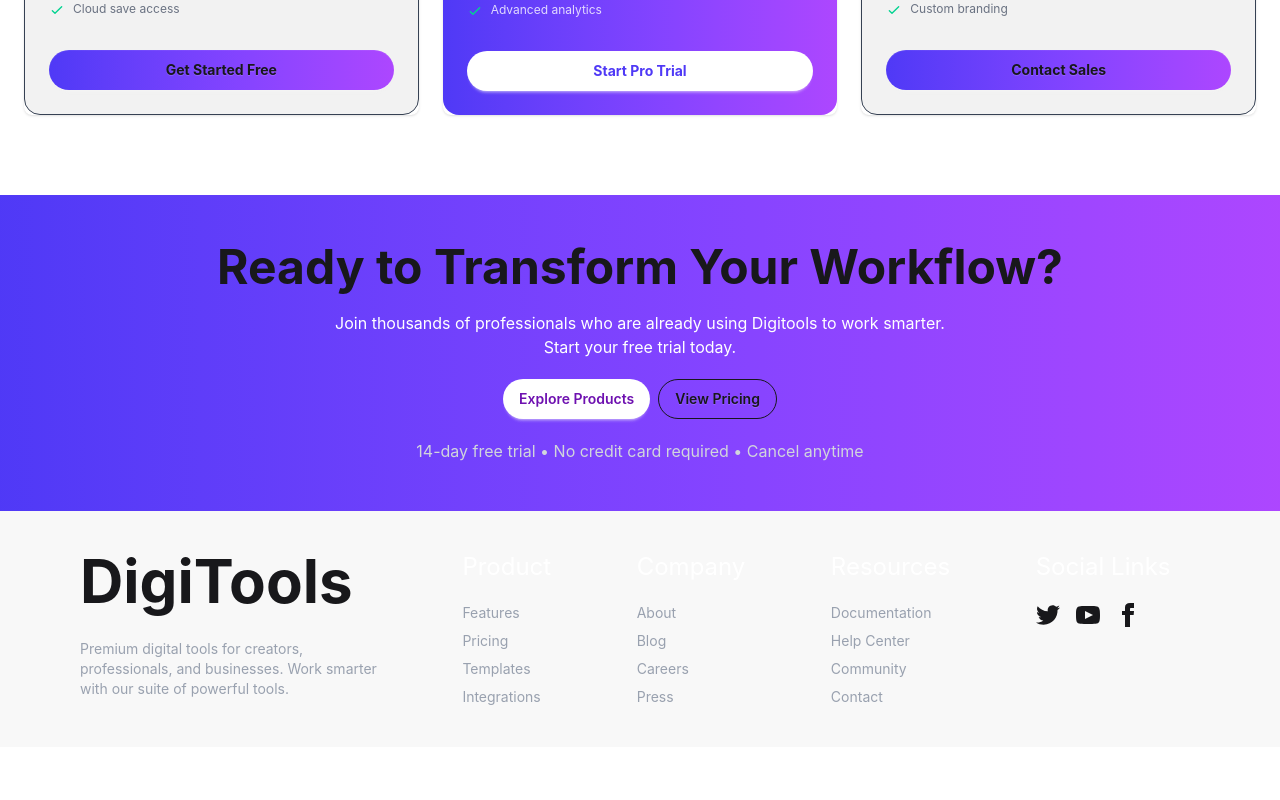
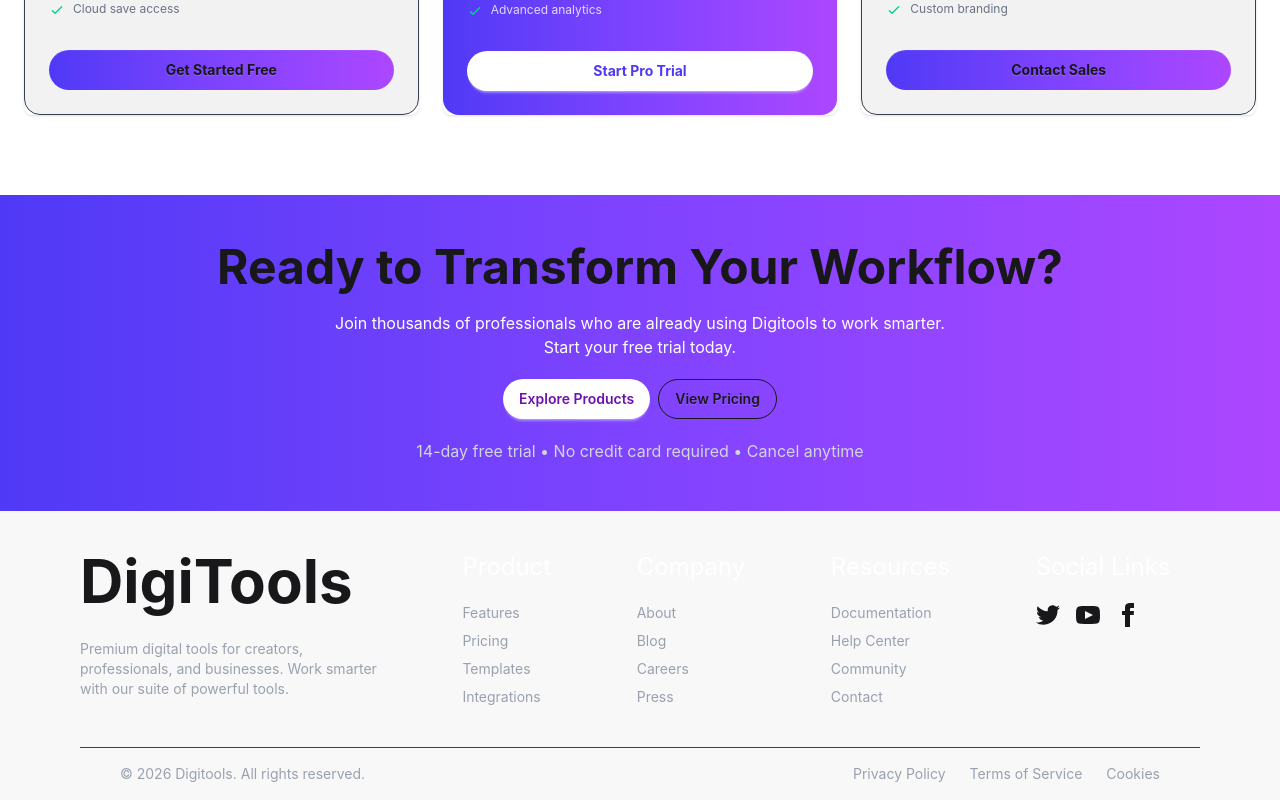
Before and after one commit to atikur-rahman12/my-6th-assignment, a React (Vite) app: page / in a window 1280 px wide. Shown: the part 3418-4218 px from the top of the page. Before the commit the page ends 4165 px from the top, so only its background shows below. Built offline with nearby package versions, Linux system fonts and the light colour scheme.

Commit message:
fixed the footer section properly

```diff
--- a/src/components/Footer/Footer.jsx
+++ b/src/components/Footer/Footer.jsx
@@ -4,6 +4,7 @@
 
 const Footer = () => {
   return (
+    <>
       <footer className="footer sm:footer-horizontal bg-base-200 text-base-content p-10">
         <aside className="md:ml-10">
           <h1 className="text-6xl font-bold mb-5">DigiTools</h1>
@@ -72,6 +73,25 @@
           </div>
         </nav>
       </footer>
+
+      <div className="bg-base-200">
+        <div className="border-t border-gray-700 px-10 py-4 flex flex-col md:flex-row justify-between items-center md:mx-20">
+          <p className="text-gray-400 text-sm">
+          © 2026 Digitools. All rights reserved.
+        </p>
+
+        <div className="flex gap-6 mt-2 md:mt-0">
+          <a className="text-gray-400 hover:text-white text-sm">
+            Privacy Policy
+          </a>
+          <a className="text-gray-400 hover:text-white text-sm">
+            Terms of Service
+          </a>
+          <a className="text-gray-400 hover:text-white text-sm">Cookies</a>
+        </div>
+        </div>
+      </div>
+    </>
   );
 };
 
```
Lines whose indentation alone changed are shown as unchanged.
